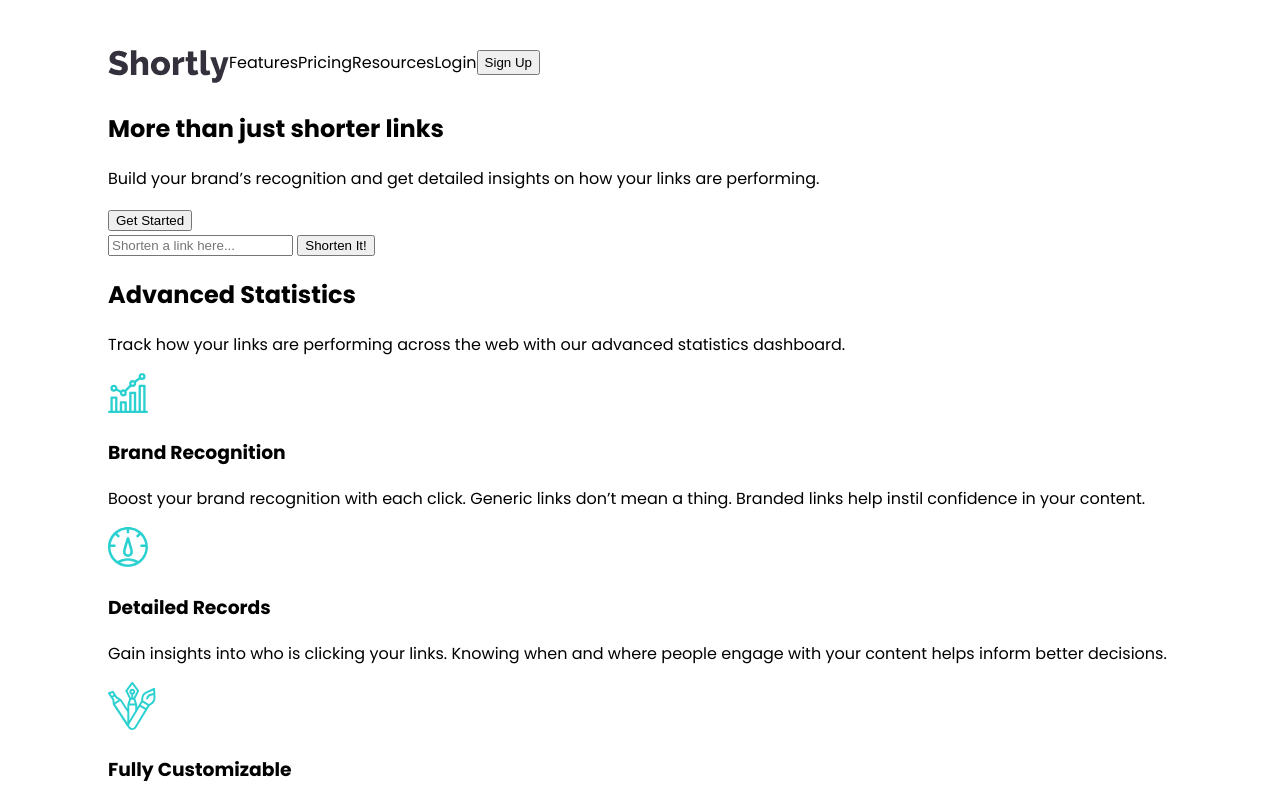
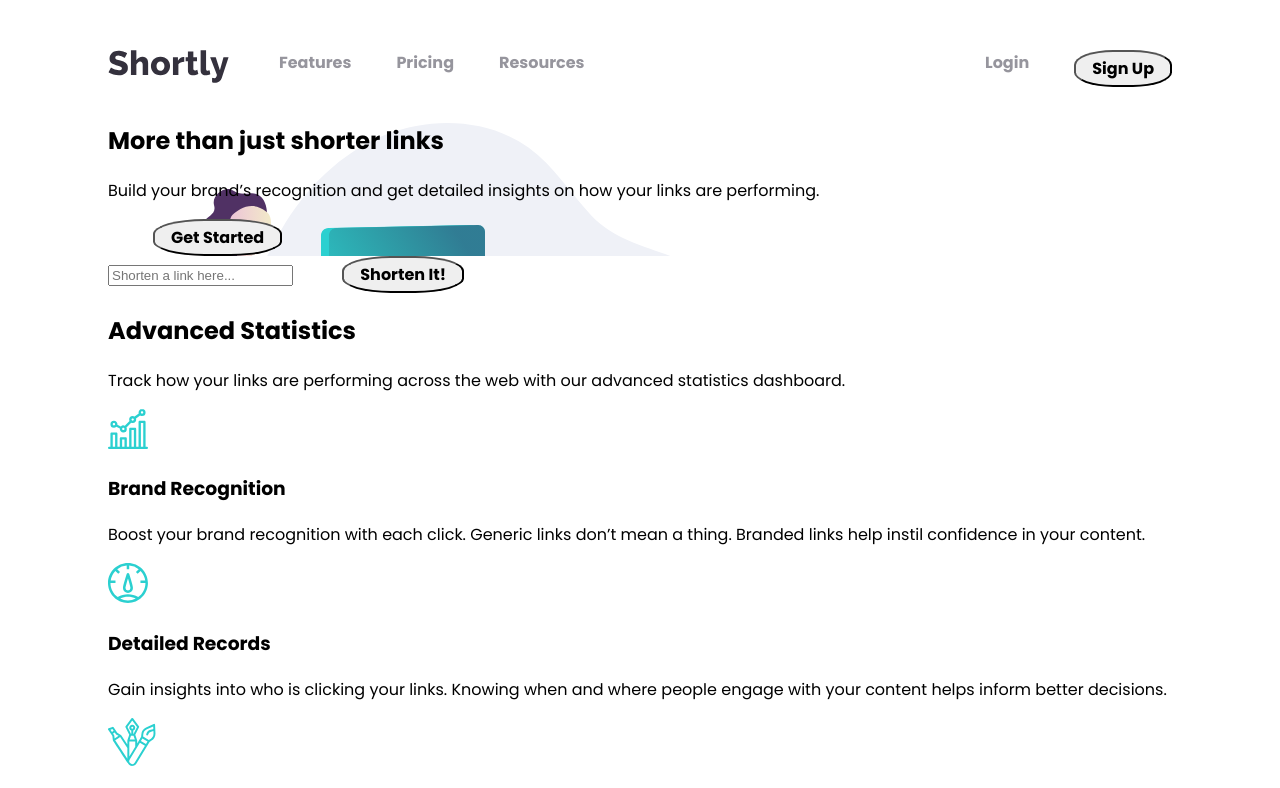
Before and after one commit to carneiroArleilson/url-shortening-api-master, a plain HTML site: page index.html in a window 1280 px wide. Shown: the top 788 px of the page. Drawn offline with Linux system fonts and the light colour scheme.

Commit message:
first-day

```diff
--- a/assets/css/index.css
+++ b/assets/css/index.css
@@ -10,14 +10,37 @@ header{
 header p, header div{
     display: inline-block;
     display: flex;
+    justify-content: space-between;
 }
 div#logo img{
     height: 33px;
+    margin-right: 50px;
 }
 header p{
     margin-top: 0px;
+    margin-right: 45px;
+    color: #96959D;
+    font-weight: bold;
 }
-
+#l{
+    margin-right: 0px;
+}
+#login{
+    align-items: flex-end;
+}
+button{
+    font-family: 'Poppins', sans-serif;
+    margin-left: 45px;
+    color: black;
+    font-weight: bold;
+    font-size: 16px;
+    /* border-radius: 68px 68px 68px 68px; */
+    border-radius: 40%;
+    padding: .25rem 1rem ;
+}
 div.margem{
     margin: 0px 100px 0px 100px;
 }
+#sec1{
+    background: url("../images/illustration-working.svg") no-repeat;
+}
--- a/index.html
+++ b/index.html
@@ -26,12 +26,12 @@
       </div>
 
       <div id="login">
-        <p>Login <button>Sign Up</button></p>
+        <p id="l">Login <button>Sign Up</button></p>
       </div>
     </div>
   </header>
 
-  <section>
+  <section id="sec1">
     <div class="margem">
       <h1>More than just shorter links</h1>
 
@@ -43,7 +43,7 @@
     </div>
   </section>
 
-  <section>
+  <section id="sec2">
     <div class="margem">
       <input type="text" name="" id="" placeholder="Shorten a link here...">
 
@@ -85,7 +85,7 @@
     </div>
   </section>
 
-  <section>
+  <section id="sec3">
     <div class="margem">
       <h2>Boost your links today</h2>
 
```
